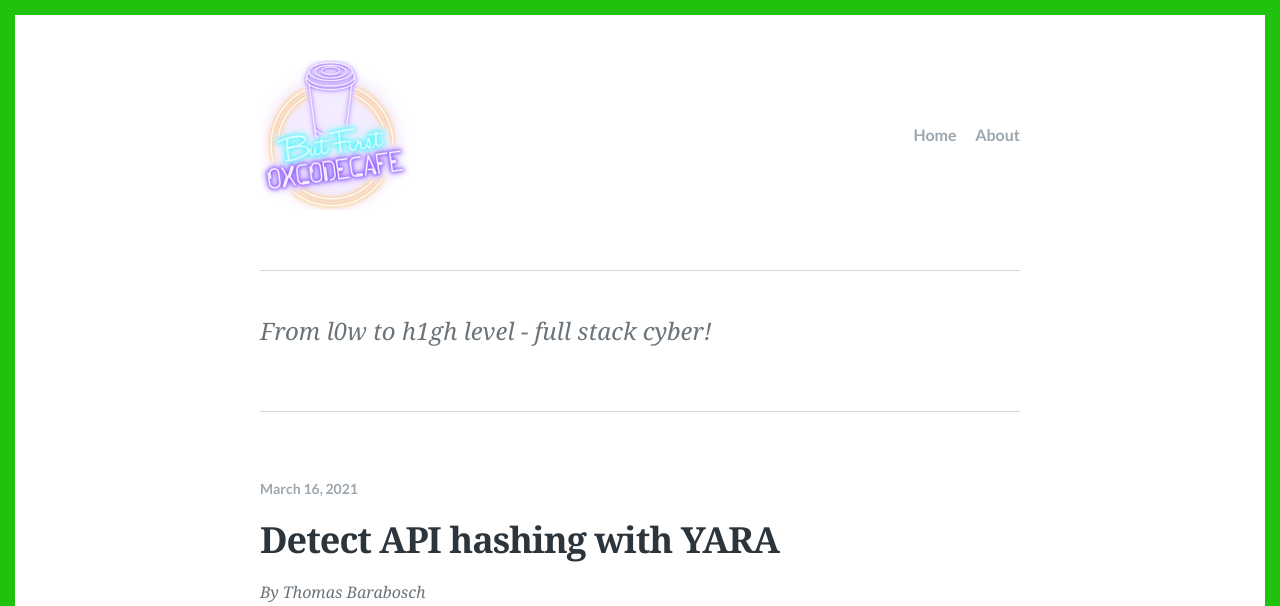
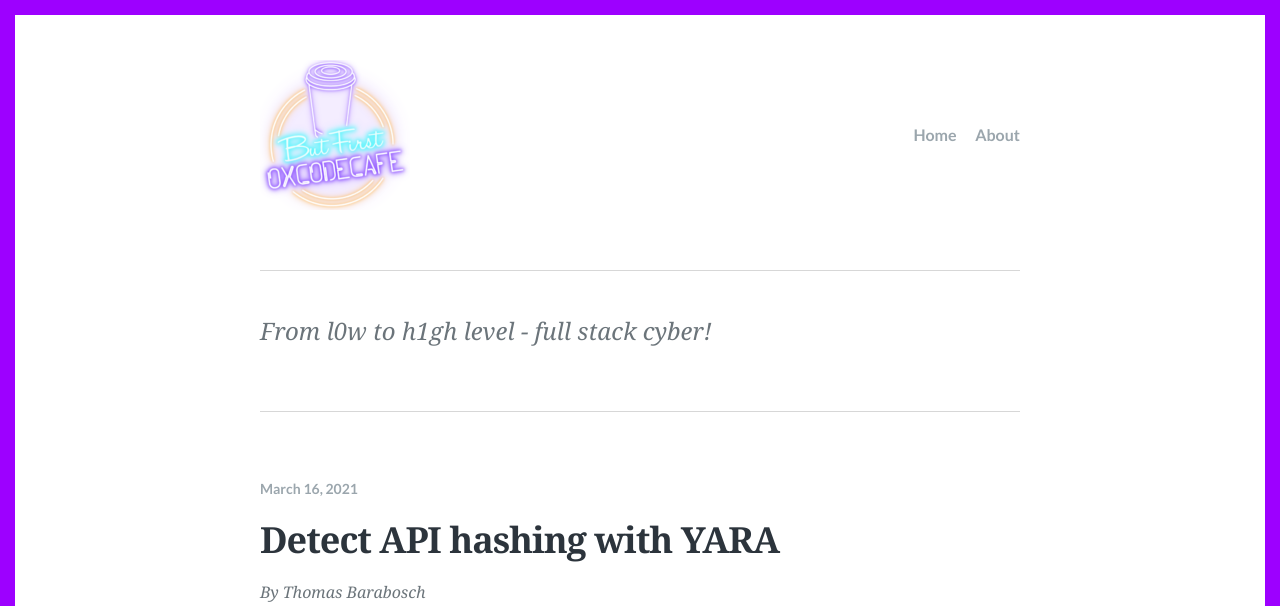
Before and after one commit to tbarabosch/tbarabosch.github.io, a Jekyll site: the page built from index.html, in a window 1280 px wide. Shown: the top 606 px of the page. Built offline with Jekyll 4.4.1, drawn with Linux system fonts in a browser that asks for light colours; some web fonts are replaced; the list of posts is cut into pages by our own code; grey boxes are pictures that could not be loaded.

Commit message:
accent code neon purple

```diff
--- a/_config.yml
+++ b/_config.yml
@@ -31,7 +31,7 @@ navigation:
     url: /about.html
 
 # Colors
-accent_color: '#20C20E'
+accent_color: '#9D00FF'
 
 # Site footer
 footer:
```
